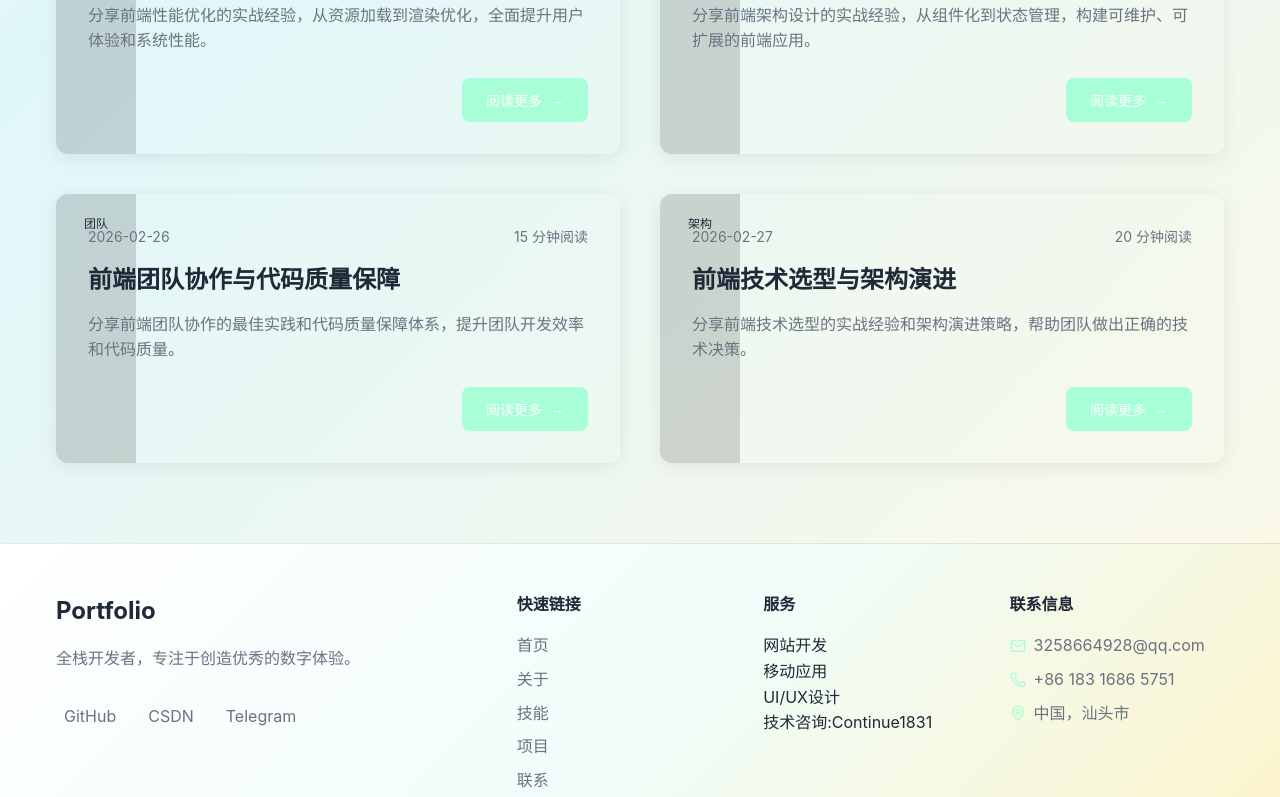
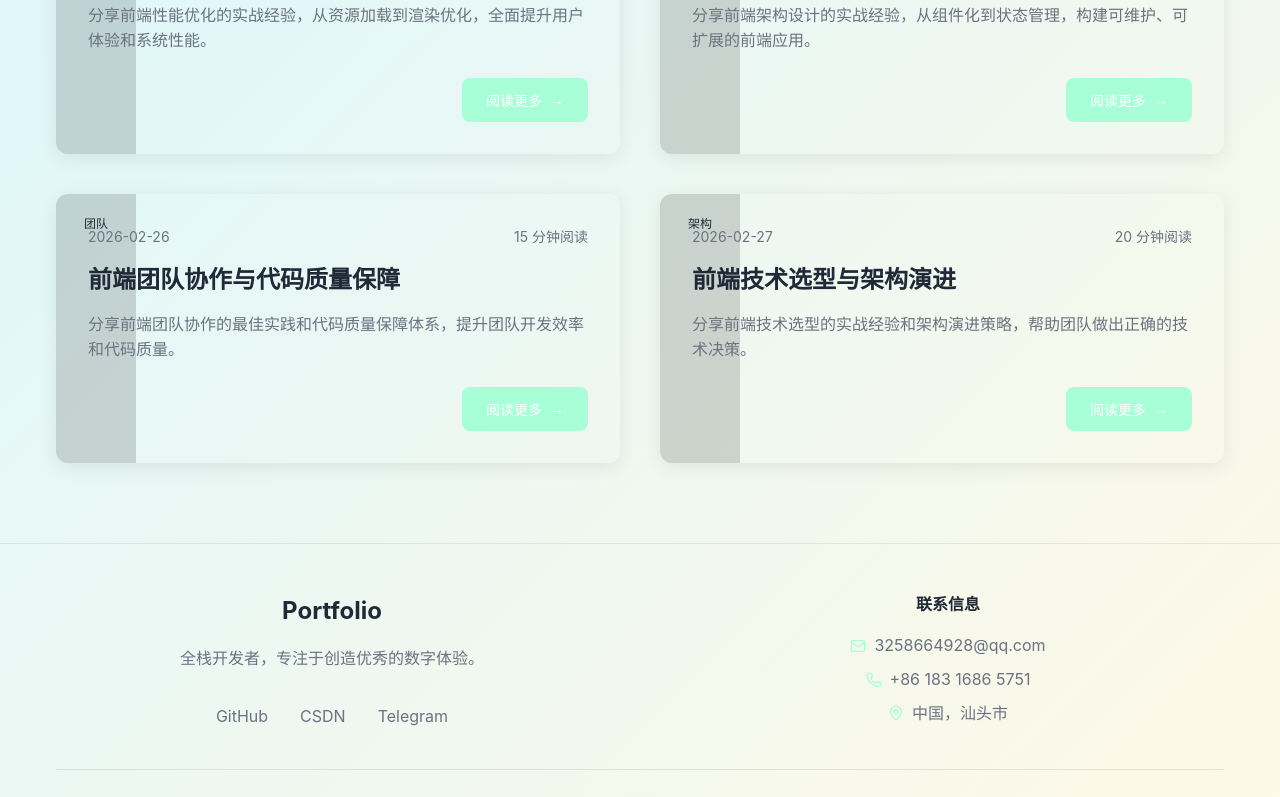
Before and after one commit to ContinueYN/website_3.0, a Vue app: page /blog in a window 1280 px wide. Shown: the part 2000-2797 px from the top of the page. Built offline with nearby package versions, Linux system fonts and the light colour scheme; no server answers.

Commit message:
Foot界面优化

```diff
--- a/src/components/Footer.vue
+++ b/src/components/Footer.vue
@@ -14,26 +14,7 @@
           </div>
         </div>
 
-        <div class="footer-section">
-          <h4>快速链接</h4>
-          <ul class="footer-links">
-            <li><a href="#home" @click.prevent="scrollToSection('#home')">首页</a></li>
-            <li><a href="#about" @click.prevent="scrollToSection('#about')">关于</a></li>
-            <li><a href="#skills" @click.prevent="scrollToSection('#skills')">技能</a></li>
-            <li><a href="#projects" @click.prevent="scrollToSection('#projects')">项目</a></li>
-            <li><a href="#contact" @click.prevent="scrollToSection('#contact')">联系</a></li>
-          </ul>
-        </div>
 
-        <div class="footer-section">
-          <h4>服务</h4>
-          <ul class="footer-links">
-            <p>网站开发</p>
-            <p>移动应用</p>
-            <p>UI/UX设计</p>
-            <p>技术咨询:Continue1831</p>
-          </ul>
-        </div>
 
         <div class="footer-section">
           <h4>联系信息</h4>
@@ -54,38 +35,50 @@
 
 <script setup>
 import { Mail, Phone, MapPin } from 'lucide-vue-next'
-
-// 平滑滚动到指定元素
-const scrollToSection = (sectionId) => {
-  // 检查当前是否在首页
-  if (window.location.pathname !== '/') {
-    // 如果不在首页，先导航到首页，然后在页面加载后滚动到指定部分
-    window.location.href = `/#${sectionId.substring(1)}`
-  } else {
-    // 如果在首页，直接滚动到指定部分
-    const element = document.querySelector(sectionId)
-    if (element) {
-      element.scrollIntoView({
-        behavior: 'smooth',
-        block: 'start'
-      })
-    }
-  }
-}
 </script>
 
 <style scoped>
 .footer {
-  background: var(--bg-secondary);
+  background: transparent;
   padding: 3rem 0 1rem;
   border-top: 1px solid var(--border-color);
+  animation: fadeInUp 0.8s ease-out;
+}
+
+@keyframes fadeInUp {
+  from {
+    opacity: 0;
+    transform: translateY(30px);
+  }
+  to {
+    opacity: 1;
+    transform: translateY(0);
+  }
 }
 
 .footer-content {
   display: grid;
-  grid-template-columns: 2fr 1fr 1fr 1fr;
-  gap: 2rem;
+  grid-template-columns: 1fr 1fr;
+  gap: 4rem;
   margin-bottom: 2rem;
+  align-items: start;
+}
+
+.footer-section {
+  animation: fadeInUp 0.8s ease-out both;
+  text-align: center;
+  display: flex;
+  flex-direction: column;
+  align-items: center;
+  justify-items: center;
+}
+
+.footer-section:nth-child(1) {
+  animation-delay: 0.1s;
+}
+
+.footer-section:nth-child(2) {
+  animation-delay: 0.2s;
 }
 
 .footer-section h3,
@@ -108,35 +101,26 @@ const scrollToSection = (sectionId) => {
 .footer-social {
   display: flex;
   gap: 1rem;
+  justify-content: center;
 }
 
 .social-icon {
   padding: 0.5rem;
   color: var(--text-secondary);
   text-decoration: none;
-  transition: color 0.3s ease;
+  transition: all 0.3s cubic-bezier(0.4, 0, 0.2, 1);
+  display: inline-block;
 }
 
 .social-icon:hover {
   color: var(--primary-color);
+  transform: translateY(-5px) scale(1.1);
 }
 
-.footer-links {
-  list-style: none;
-}
-
-.footer-links li {
-  margin-bottom: 0.5rem;
-}
-
-.footer-links a {
-  color: var(--text-secondary);
-  text-decoration: none;
-  transition: color 0.3s ease;
-}
-
-.footer-links a:hover {
-  color: var(--primary-color);
+.contact-info {
+  display: flex;
+  flex-direction: column;
+  align-items: center;
 }
 
 .contact-info p {
@@ -144,11 +128,23 @@ const scrollToSection = (sectionId) => {
   margin-bottom: 0.5rem;
   display: flex;
   align-items: center;
+  justify-content: center;
   gap: 0.5rem;
+  transition: all 0.3s cubic-bezier(0.4, 0, 0.2, 1);
+}
+
+.contact-info p:hover {
+  transform: translateX(5px);
+  color: var(--text-primary);
 }
 
 .inline-icon {
   color: var(--primary-color);
+  transition: transform 0.3s cubic-bezier(0.4, 0, 0.2, 1);
+}
+
+.contact-info p:hover .inline-icon {
+  transform: scale(1.2);
 }
 
 .footer-bottom {
@@ -156,6 +152,16 @@ const scrollToSection = (sectionId) => {
   border-top: 1px solid var(--border-color);
   text-align: center;
   color: var(--text-secondary);
+  animation: fadeIn 1s ease-out 0.4s both;
+}
+
+@keyframes fadeIn {
+  from {
+    opacity: 0;
+  }
+  to {
+    opacity: 1;
+  }
 }
 
 @media (max-width: 968px) {
```
